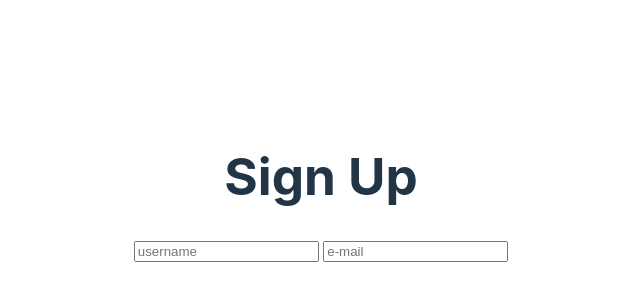
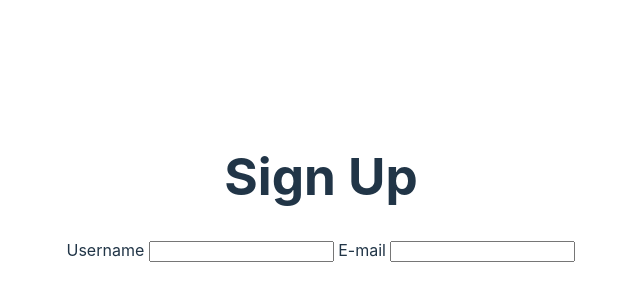
Before and after one commit to rustkas/Learn-Svelte-by-applying-test-driven-development, a Svelte app: page / in a window 1280 px wide. Shown: the part 212-512 px from the top of the page, without its empty margins (319-959 px from the left). Built offline with nearby package versions, Linux system fonts and the light colour scheme.

Commit message:
Tests using label tag

```diff
--- a/src/pages/SignUpPage.svelte
+++ b/src/pages/SignUpPage.svelte
@@ -1,3 +1,5 @@
 <h1>Sign Up</h1>
-<input placeholder="username"/>
-<input placeholder="e-mail"/>
+<label for="username">Username</label>
+<input id="username"/>
+<label for="e-mail">E-mail</label>
+<input id="e-mail"/>
```
Also changed, not shown: 1 other file (tests, documents, lock files or other folders).
